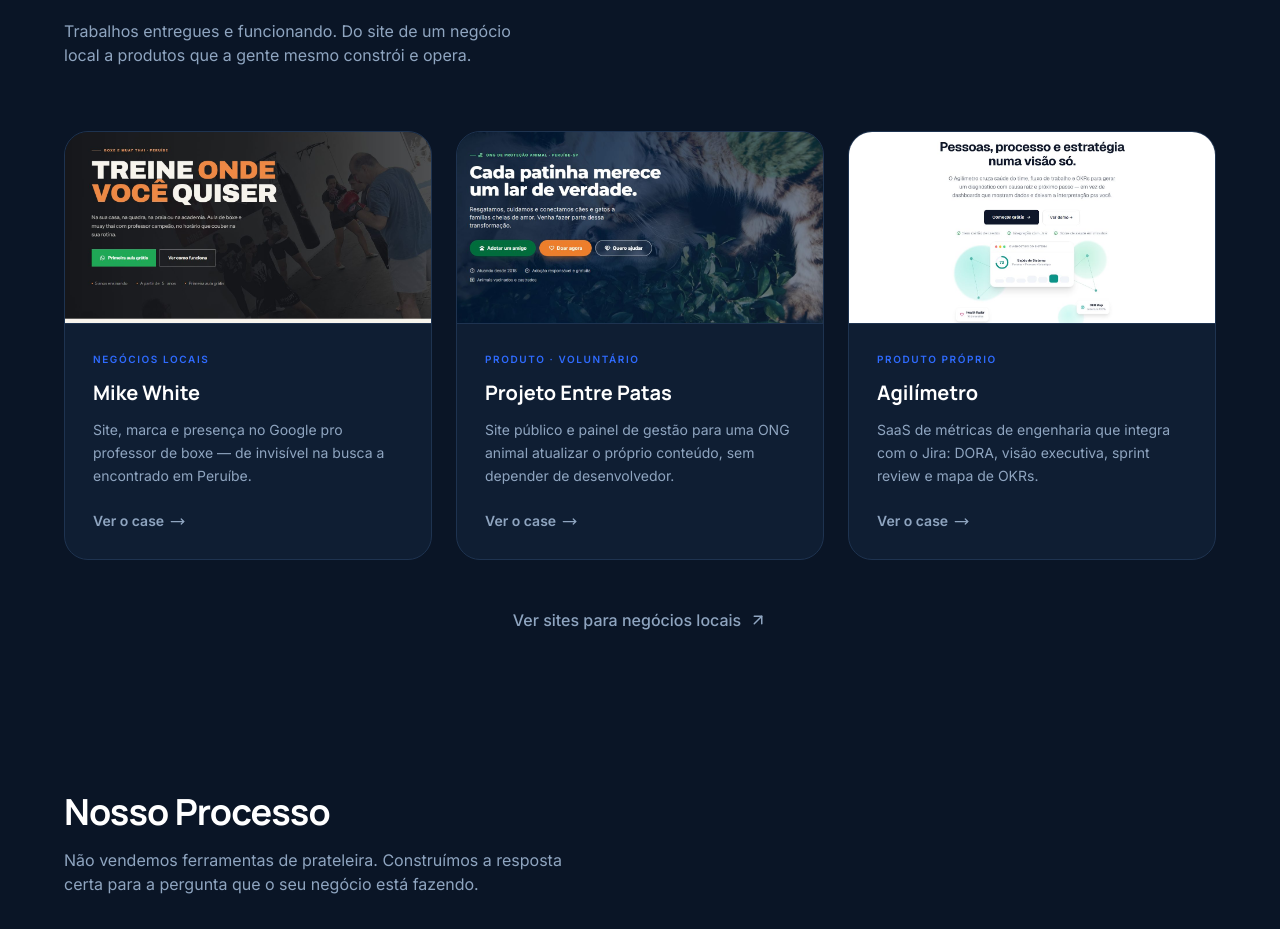
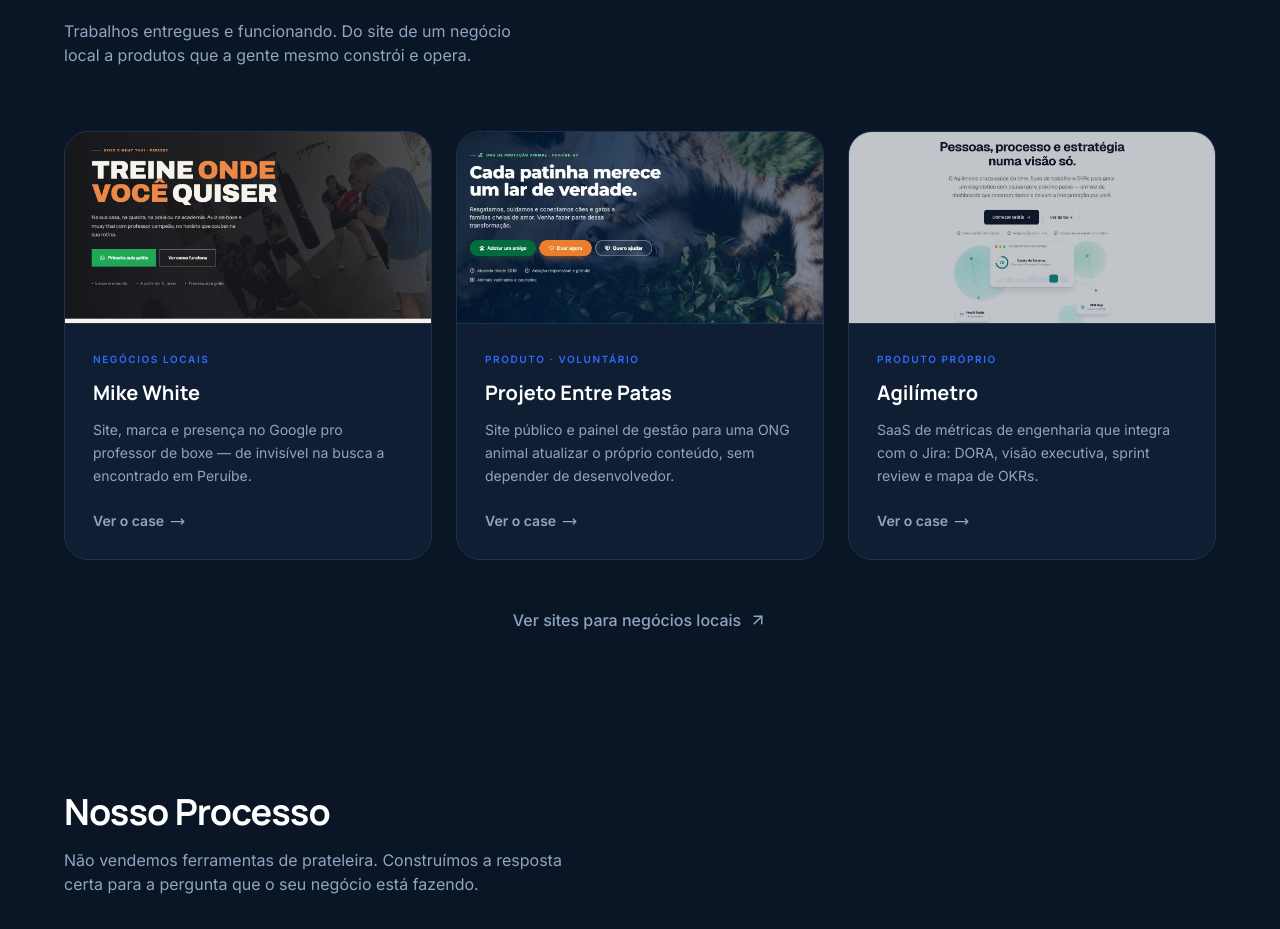
Before and after one commit to cortopassi/kora-ai, a React (Vite) app: page / in a window 1280 px wide. Shown: the part 2987-3916 px from the top of the page. Built offline with nearby package versions, Linux system fonts and the light colour scheme.

Commit message:
style: escurece card do Agilímetro pra igualar peso visual dos outros
overlay navy sutil (bg-brand-bg/25) só sobre a imagem de fundo branco,
alinhando ao Mike e Entre Patas (heros escuros). Dashboard segue
visível. Campo 'escurece' opcional, não afeta os outros cards.

```diff
--- a/components/Cases.tsx
+++ b/components/Cases.tsx
@@ -37,6 +37,7 @@ const cases = [
       'SaaS de métricas de engenharia que integra com o Jira: DORA, visão executiva, sprint review e mapa de OKRs.',
     imagem: '/case-agilimetro.jpg',
     posicao: 'object-[center_35%]',
+    escurece: true,
     href: '/cases/agilimetro/',
   },
 ];
@@ -66,13 +67,16 @@ const Cases: React.FC = () => {
                   href={c.href}
                   className="group relative flex h-full flex-col overflow-hidden rounded-brand border border-brand-border bg-brand-surface transition-colors duration-500 hover:border-brand-primary/50"
                 >
-                  <div className="aspect-[1200/630] w-full overflow-hidden border-b border-brand-border">
+                  <div className="relative aspect-[1200/630] w-full overflow-hidden border-b border-brand-border">
                     <img
                       src={c.imagem}
                       alt={`Case ${c.titulo}`}
                       loading="lazy"
                       className={`h-full w-full object-cover ${c.posicao ?? ''}`}
                     />
+                    {c.escurece && (
+                      <div className="absolute inset-0 bg-brand-bg/25" aria-hidden="true" />
+                    )}
                   </div>
                   <div className="flex flex-1 flex-col p-7">
                     <p className="mb-3 text-[10px] font-bold uppercase tracking-[0.16em] text-brand-primary">
```
